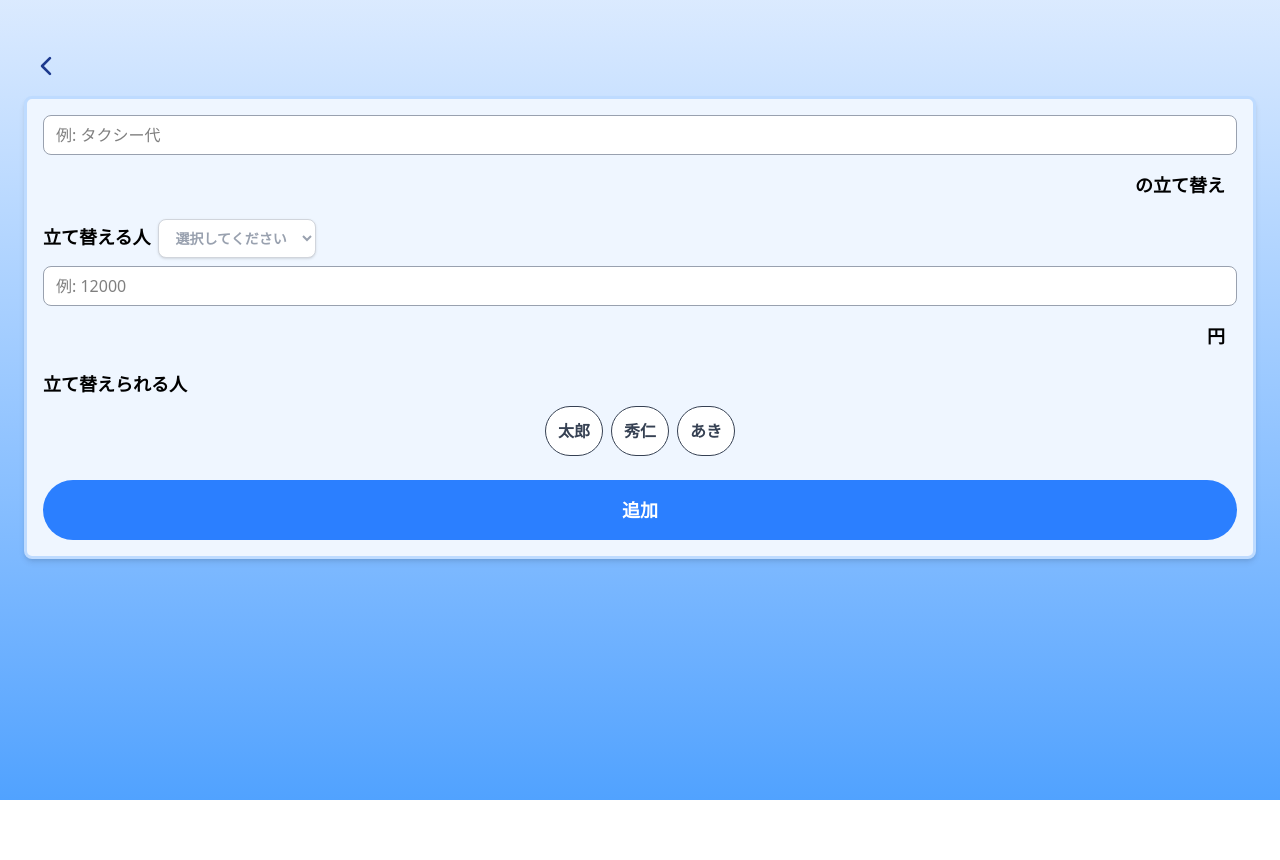
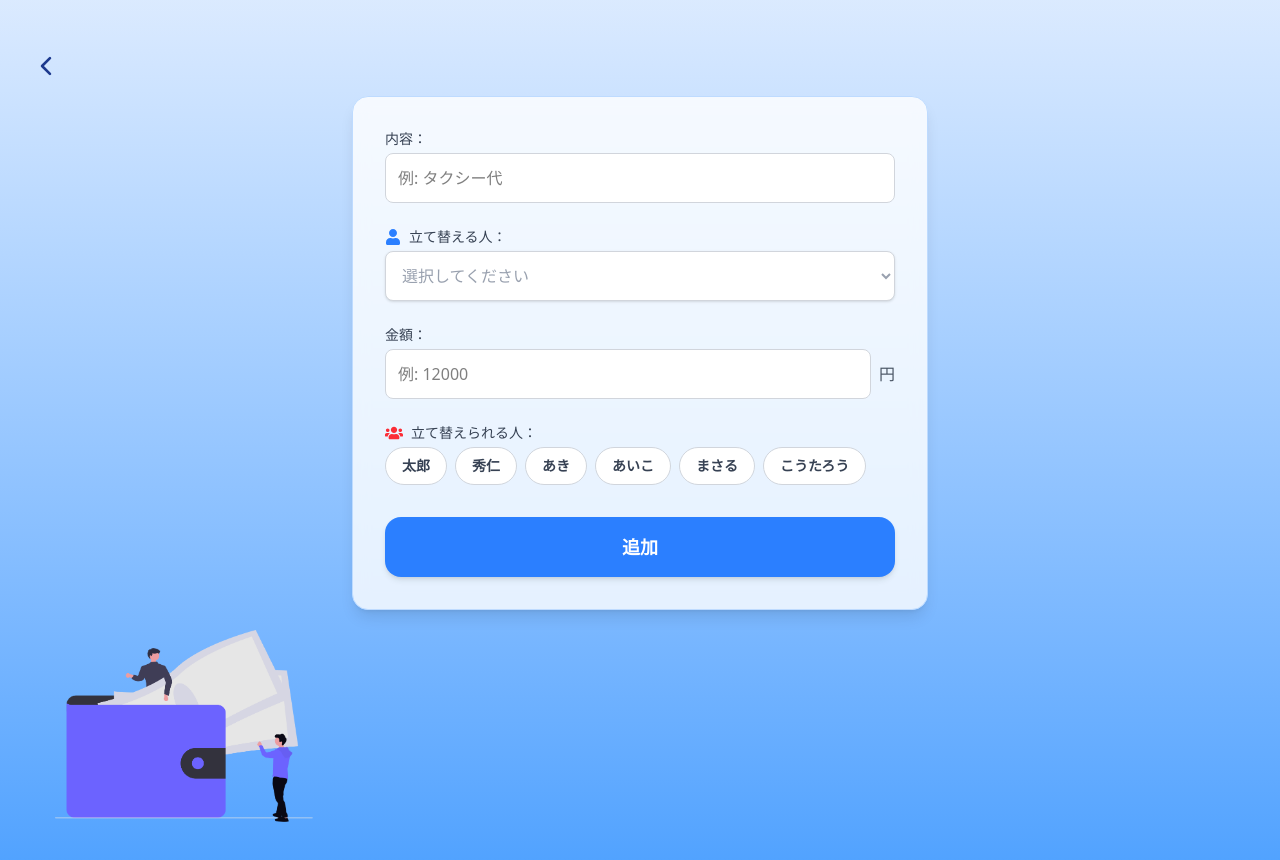
Before and after one commit to Hideto6/separate_check_w, a Next.js app: page /add_payment in a window 1280 px wide. Shown: the top 860 px of the page. Before the commit the page ends 800 px from the top, so only its background shows below. Built offline with nearby package versions, Linux system fonts and the light colour scheme.

Commit message:
add_payment関数　フロント編集

```diff
--- a/src/app/add_payment/page.tsx
+++ b/src/app/add_payment/page.tsx
@@ -18,8 +18,9 @@
 import { useRouter } from "next/navigation";
 import { useState } from "react";
 import { IoChevronBack } from "react-icons/io5";
+import { FaUser, FaUsers } from "react-icons/fa";
 
-const members = ["太郎", "秀仁", "あき"];
+const members = ["太郎", "秀仁", "あき", "あいこ", "まさる", "こうたろう"];
 
 export default function AddPaymentPage() {
   const router = useRouter();
@@ -47,25 +48,39 @@ export default function AddPaymentPage() {
         <IoChevronBack size={28} />
       </button>
 
-      <div className="flex flex-col items-center w-full h-full bg-blue-50 p-4 rounded-lg mb-4 border-3 border-blue-200 shadow-md">
+      <div className="w-full max-w-xl mx-auto">
+        <div className="bg-white/80 backdrop-blur-sm p-8 rounded-2xl shadow-lg border border-blue-200">
+          <div className="mb-6">
+            <label
+              htmlFor="description"
+              className="block text-sm font-medium text-gray-700 mb-1"
+            >
+              内容：
+            </label>
             <input
+              id="description"
               type="text"
               placeholder="例: タクシー代"
               value={desc}
               onChange={(e) => setDesc(e.target.value)}
-          className="bg-white rounded-lg p-3 mb-4 w-full h-10 border border-gray-400 focus:outline-none focus:ring-2 focus:ring-blue-500 transition-colors"
+              className="bg-white rounded-lg p-3 w-full border border-gray-300 focus:outline-none focus:ring-2 focus:ring-blue-500 transition-colors"
             />
-        <div className="text-lg font-semibold w-full text-right pr-3">
-          の立て替え
           </div>
 
-        <div className="text-lg font-semibold mb-2 w-full mt-5">
-          立て替える人
+          <div className="mb-6">
+            <label
+              htmlFor="payer"
+              className="flex items-center text-sm font-medium text-gray-700 mb-1"
+            >
+              <FaUser size={16} className="text-blue-500 mr-2" />
+              立て替える人：
+            </label>
             <select
+              id="payer"
               value={payer}
               onChange={(e) => setPayer(e.target.value)}
-            className={`mx-2 border border-gray-300 bg-white rounded-lg px-3 py-2 shadow-sm focus:outline-none focus:ring-2 focus:ring-blue-400 focus:border-blue-400 text-sm transition ${
-              payer ? "text-gray-600" : "text-gray-400"
+              className={`w-full border border-gray-300 bg-white rounded-lg px-3 py-3 shadow-sm focus:outline-none focus:ring-2 focus:ring-blue-400 focus:border-blue-400 transition ${
+                payer ? "text-gray-800" : "text-gray-400"
               }`}
             >
               <option value="" disabled>
@@ -80,42 +95,67 @@ export default function AddPaymentPage() {
             </select>
           </div>
 
+          <div className="mb-6">
+            <label
+              htmlFor="amount"
+              className="block text-sm font-medium text-gray-700 mb-1"
+            >
+              金額：
+            </label>
+            <div className="flex items-center">
               <input
+                id="amount"
                 type="number"
                 placeholder="例: 12000"
                 value={amount}
                 onChange={(e) => setAmount(e.target.value)}
-          className="bg-white rounded-lg p-3 mb-4 w-full h-10 border border-gray-400 focus:outline-none focus:ring-2 focus:ring-blue-500 transition-colors"
+                className="bg-white rounded-lg p-3 w-full border border-gray-300 focus:outline-none focus:ring-2 focus:ring-blue-500 transition-colors"
               />
-        <div className="text-lg font-semibold w-full text-right pr-3">円</div>
+              <span className="ml-2 text-gray-600">円</span>
+            </div>
+          </div>
 
-        <div className="text-lg w-full font-semibold mb-2 mt-5 text-left">
-          立て替えられる人
-        </div>
-        <div className="flex flex-row flex-wrap gap-2 mb-6">
+          <div className="mb-8">
+            <label
+              htmlFor="payer"
+              className="flex items-center text-sm font-medium text-gray-700 mb-1"
+            >
+              <FaUsers size={18} className="text-red-500 mr-2" />
+              立て替えられる人：
+            </label>
+            <div className="flex flex-row flex-wrap gap-2">
               {members.map((name) => (
                 <button
                   type="button"
                   key={name}
                   onClick={() => toggleBeneficiary(name)}
-              className={`p-3 rounded-full font-semibold border ${
+                  className={`px-4 py-2 rounded-full font-semibold border text-sm transition-colors ${
                     beneficiaries.includes(name)
-                  ? "bg-blue-500 text-white"
-                  : "bg-white text-gray-700"
+                      ? "bg-blue-500 text-white border-transparent"
+                      : "bg-white text-gray-700 border-gray-300 hover:bg-gray-100"
                   }`}
                 >
                   {name}
                 </button>
               ))}
             </div>
+          </div>
 
           <button
             onClick={handleSubmit}
-          className="bg-blue-500 p-4 rounded-full text-white font-bold text-lg w-full hover:bg-blue-400 active:bg-blue-400 transition-colors"
+            className="bg-blue-500 p-4 rounded-2xl text-white font-bold text-lg w-full hover:bg-blue-600 active:bg-blue-700 transition-colors shadow-md"
           >
             追加
           </button>
         </div>
       </div>
+      <div className="w-80 h-48 my-5 flex items-center justify-center">
+        <img
+          src="/image/wallet_icon.png"
+          alt="wallet icon"
+          className="w-full h-full object-contain"
+        />
+      </div>
+    </div>
   );
 }
--- a/src/app/group/page.tsx
+++ b/src/app/group/page.tsx
@@ -62,9 +62,9 @@ export default function GroupPage() {
         </div>
       </div>
 
-      <div className="flex flex-col items-center bg-white w-full h-70 border-3 border-yellow-200 p-3 rounded-lg mb-4 shadow-md">
+      <div className="flex flex-col items-center bg-white w-full h-70 border-3 border-yellow-200 p-3 rounded-2xl mb-4 shadow-md">
         <div className="font-bold text-yellow-600 mb-2 text-base">精算方法</div>
-        <div className="w-full h-55 bg-yellow-50 border-2 border-yellow-200 overflow-y-auto py-3 rounded-lg">
+        <div className="w-full h-55 bg-yellow-50 border-2 border-yellow-200 overflow-y-auto py-3 rounded-2xl">
           {settlements.map((s, index) => (
             <div
               key={index}
@@ -87,11 +87,11 @@ export default function GroupPage() {
         </div>
       </div>
 
-      <div className="flex flex-col items-center w-full h-70 bg-blue-50 p-3 rounded-lg mb-4 border-3 border-blue-200 shadow-md">
+      <div className="flex flex-col items-center w-full h-70 bg-blue-50 p-3 rounded-2xl mb-4 border-3 border-blue-200 shadow-md">
         <div className="font-bold text-blue-600 mb-2 text-base">
           立て替え記録
         </div>
-        <div className="flex flex-col justify-between w-full h-40 bg-blue-100 border-2 border-blue-200 rounded overflow-y-auto">
+        <div className="flex flex-col justify-between w-full h-40 bg-blue-100 border-2 border-blue-200 rounded-2xl overflow-y-auto">
           {records.map((r) => (
             <div
               key={r.id}
```
Also changed, not shown: public/image/wallet_icon.png (added). Lines whose indentation alone changed are shown as unchanged.
